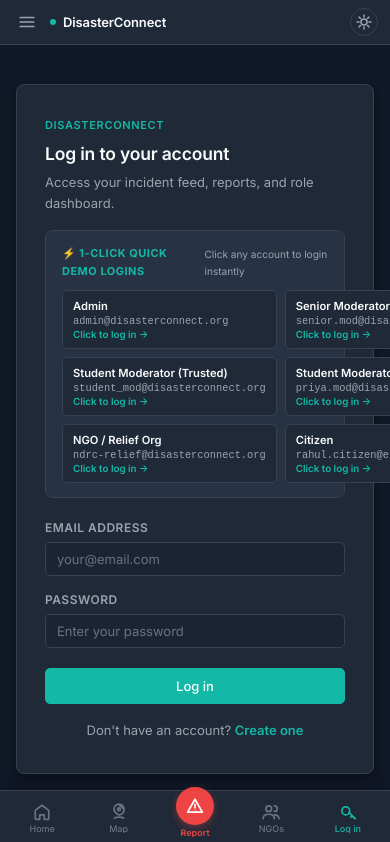
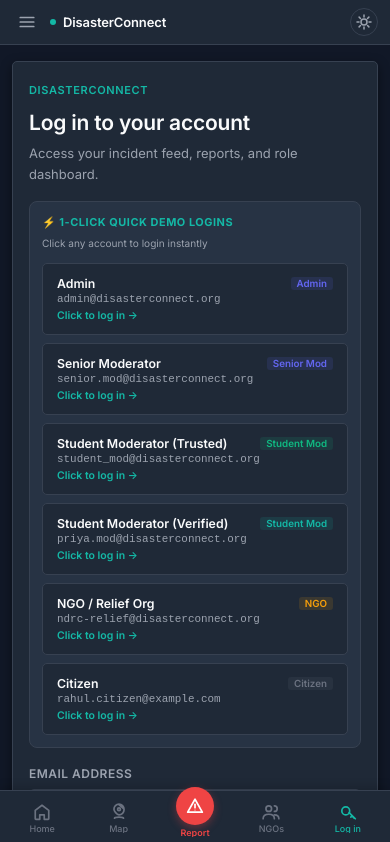
Before and after one commit to DakshParmanandka11/DisasterConnect, a React (Vite) app in the folder frontend/: page /login in a window 390 px wide. Shown: the top 842 px of the page. Built offline with nearby package versions, Linux system fonts and the light colour scheme.

Commit message:
style: optimize login page responsiveness and tap targets for mobile devices

```diff
--- /dev/null
+++ b/frontend/src/pages/Login.css
@@ -0,0 +1,147 @@
+/* Login.css — Responsive login page styles */
+
+.login-page {
+  min-height: calc(100vh - 60px);
+  display: flex;
+  align-items: center;
+  justify-content: center;
+  padding: 24px 16px 80px;
+}
+
+.login-card {
+  width: 100%;
+  max-width: 520px;
+  background: var(--bg-card);
+  border: 1px solid var(--border);
+  border-radius: var(--radius-md);
+  padding: 28px 24px;
+  box-shadow: var(--shadow-md);
+}
+
+.demo-credentials-box {
+  background: var(--bg-card-alt);
+  border: 1px solid var(--border);
+  border-radius: var(--radius-md);
+  padding: 14px 16px;
+  margin-bottom: 20px;
+}
+
+.demo-credentials-header {
+  display: flex;
+  justify-content: space-between;
+  align-items: center;
+  flex-wrap: wrap;
+  gap: 4px;
+  margin-bottom: 12px;
+}
+
+.demo-credentials-title {
+  font-size: 0.78rem;
+  font-weight: 700;
+  color: var(--primary);
+  text-transform: uppercase;
+  letter-spacing: 0.05em;
+}
+
+.demo-credentials-sub {
+  font-size: 0.72rem;
+  color: var(--text-muted);
+}
+
+.demo-credentials-grid {
+  display: grid;
+  grid-template-columns: repeat(2, 1fr);
+  gap: 8px;
+}
+
+.demo-card-btn {
+  text-align: left;
+  padding: 10px 12px;
+  border-radius: var(--radius-sm);
+  border: 1px solid var(--border);
+  background: var(--bg-card);
+  cursor: pointer;
+  transition: all 0.15s ease;
+  width: 100%;
+  box-sizing: border-box;
+}
+
+.demo-card-btn:hover:not(:disabled) {
+  border-color: var(--primary);
+  background: var(--primary-bg, rgba(16, 185, 129, 0.08));
+}
+
+.demo-card-btn:active:not(:disabled) {
+  transform: scale(0.99);
+}
+
+.demo-card-role {
+  font-weight: 600;
+  font-size: 0.82rem;
+  color: var(--text-primary);
+  margin-bottom: 2px;
+  display: flex;
+  justify-content: space-between;
+  align-items: center;
+}
+
+.demo-card-email {
+  font-size: 0.74rem;
+  color: var(--text-muted);
+  font-family: monospace;
+  overflow: hidden;
+  text-overflow: ellipsis;
+  white-space: nowrap;
+}
+
+.demo-card-cta {
+  font-size: 0.7rem;
+  color: var(--primary);
+  font-weight: 600;
+  margin-top: 4px;
+}
+
+/* Mobile layout optimizations (< 560px) */
+@media (max-width: 560px) {
+  .login-page {
+    padding: 16px 12px 90px;
+    align-items: flex-start;
+  }
+
+  .login-card {
+    padding: 20px 16px;
+    border-radius: var(--radius-sm);
+  }
+
+  .demo-credentials-box {
+    padding: 12px;
+    margin-bottom: 16px;
+  }
+
+  .demo-credentials-grid {
+    grid-template-columns: 1fr; /* Single column on mobile for easy tapping */
+    gap: 8px;
+  }
+
+  .demo-card-btn {
+    padding: 12px 14px; /* Larger tap targets */
+  }
+
+  .demo-card-role {
+    font-size: 0.88rem;
+  }
+
+  .demo-card-email {
+    font-size: 0.78rem;
+  }
+
+  .demo-card-cta {
+    font-size: 0.75rem;
+  }
+
+  /* Prevent mobile input auto-zoom on iOS */
+  .field input {
+    font-size: 16px !important;
+    padding: 10px 12px;
+  }
+}
--- a/frontend/src/pages/Login.jsx
+++ b/frontend/src/pages/Login.jsx
@@ -3,6 +3,7 @@ import { useNavigate, Link } from "react-router-dom";
 import { api } from "../api/client";
 import { useAuth } from "../context/AuthContext";
 import { getLocalAccount, saveLocalAccount } from "../util/accountStore";
+import "./Login.css";
 
 const DEMO_ACCOUNTS = [
   {
@@ -105,8 +106,8 @@ export default function Login() {
   }
 
   return (
-    <div className="auth-page" style={{ paddingTop: 24, paddingBottom: 48 }}>
-      <div className="auth-card" style={{ maxWidth: 520 }}>
+    <div className="login-page">
+      <div className="login-card">
         <div style={{ marginBottom: 16 }}>
           <p style={{ fontSize: 11, fontWeight: 600, color: "var(--primary)", textTransform: "uppercase", letterSpacing: "0.06em", margin: "0 0 6px 0" }}>
             DisasterConnect
@@ -118,39 +119,36 @@ export default function Login() {
         </div>
 
         {/* Demo Credentials Box */}
-        <div style={{ background: "var(--bg-card-alt)", border: "1px solid var(--border)", borderRadius: "var(--radius-md)", padding: "14px 16px", marginBottom: 20 }}>
-          <div style={{ display: "flex", justifyContent: "space-between", alignItems: "center", marginBottom: 10 }}>
-            <span style={{ fontSize: "0.78rem", fontWeight: 700, color: "var(--primary)", textTransform: "uppercase", letterSpacing: "0.05em" }}>
-              ⚡ 1-Click Quick Demo Logins
-            </span>
-            <span style={{ fontSize: "0.72rem", color: "var(--text-muted)" }}>Click any account to login instantly</span>
+        <div className="demo-credentials-box">
+          <div className="demo-credentials-header">
+            <span className="demo-credentials-title">⚡ 1-Click Quick Demo Logins</span>
+            <span className="demo-credentials-sub">Click any account to login instantly</span>
           </div>
 
-          <div style={{ display: "grid", gridTemplateColumns: "1fr 1fr", gap: 8 }}>
+          <div className="demo-credentials-grid">
             {DEMO_ACCOUNTS.map((acc) => (
               <button
                 key={acc.email}
                 type="button"
+                className="demo-card-btn"
                 disabled={busy}
                 onClick={() => handleDemoClick(acc.email, acc.pass)}
                 style={{
-                  textAlign: "left",
-                  padding: "8px 10px",
-                  borderRadius: "var(--radius-sm)",
-                  border: email === acc.email ? `1.5px solid ${acc.color}` : "1px solid var(--border)",
-                  background: email === acc.email ? acc.bg : "var(--bg-card)",
-                  cursor: busy ? "not-allowed" : "pointer",
-                  transition: "all 0.12s ease",
+                  borderColor: email === acc.email ? acc.color : undefined,
+                  background: email === acc.email ? acc.bg : undefined,
                   opacity: busy ? 0.7 : 1,
                 }}
               >
-                <div style={{ display: "flex", justifyContent: "space-between", alignItems: "center", marginBottom: 2 }}>
-                  <span style={{ fontWeight: 600, fontSize: "0.8rem", color: "var(--text-primary)" }}>{acc.role}</span>
+                <div className="demo-card-role">
+                  <span>{acc.role}</span>
+                  <span style={{ fontSize: "0.7rem", background: `${acc.color}20`, color: acc.color, padding: "1px 6px", borderRadius: "var(--radius-xs)" }}>
+                    {acc.badge}
+                  </span>
                 </div>
-                <div style={{ fontSize: "0.74rem", color: "var(--text-muted)", fontFamily: "monospace", overflow: "hidden", textOverflow: "ellipsis", whiteSpace: "nowrap" }}>
+                <div className="demo-card-email">
                   {acc.email}
                 </div>
-                <div style={{ fontSize: "0.7rem", color: "var(--primary)", fontWeight: 600, marginTop: 2 }}>
+                <div className="demo-card-cta">
                   Click to log in →
                 </div>
               </button>
@@ -189,13 +187,13 @@ export default function Login() {
             type="submit"
             className="btn btn-primary"
             disabled={busy}
-            style={{ width: "100%", padding: "9px", marginTop: 6 }}
+            style={{ width: "100%", padding: "11px 16px", marginTop: 8, fontSize: "0.95rem" }}
           >
             {busy ? "Logging in…" : "Log in"}
           </button>
         </form>
 
-        <div className="auth-card__footer">
+        <div className="auth-card__footer" style={{ marginTop: 20 }}>
           Don't have an account?{" "}
           <Link to="/register">Create one</Link>
         </div>
```
